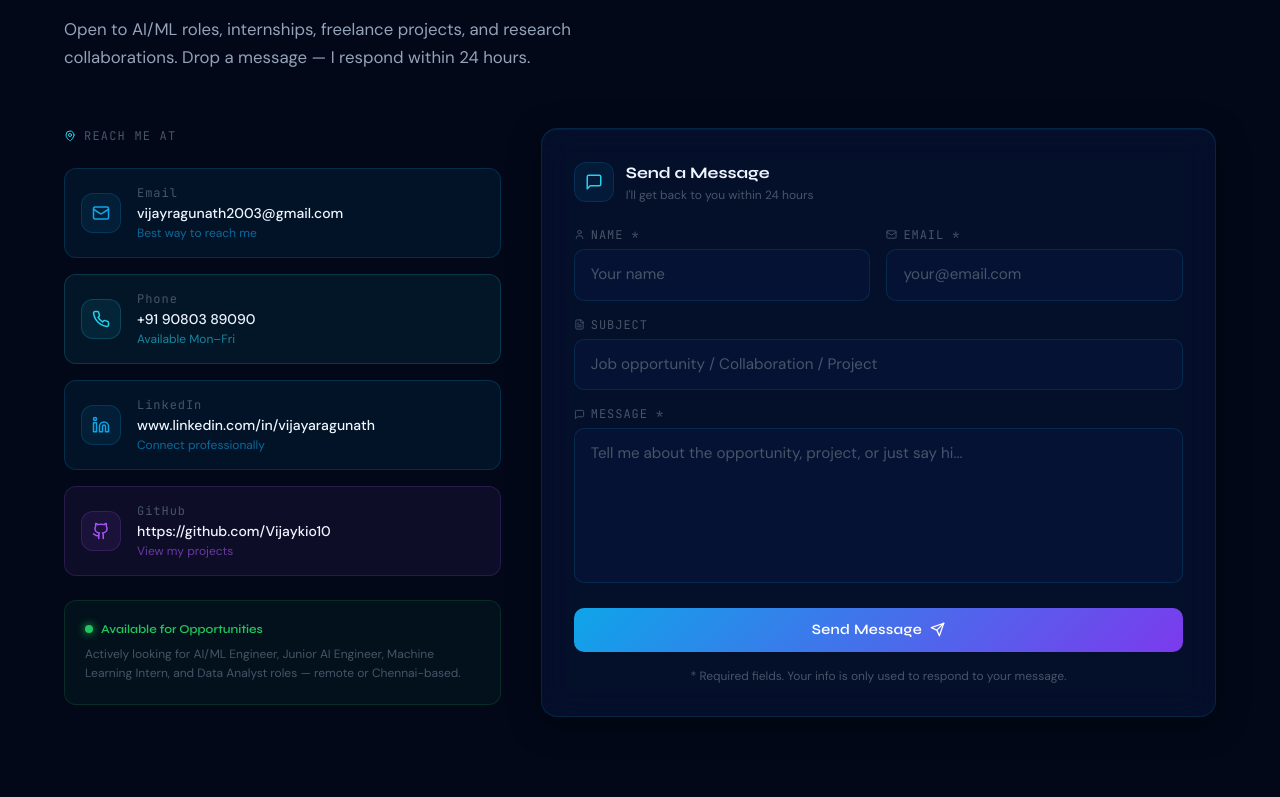
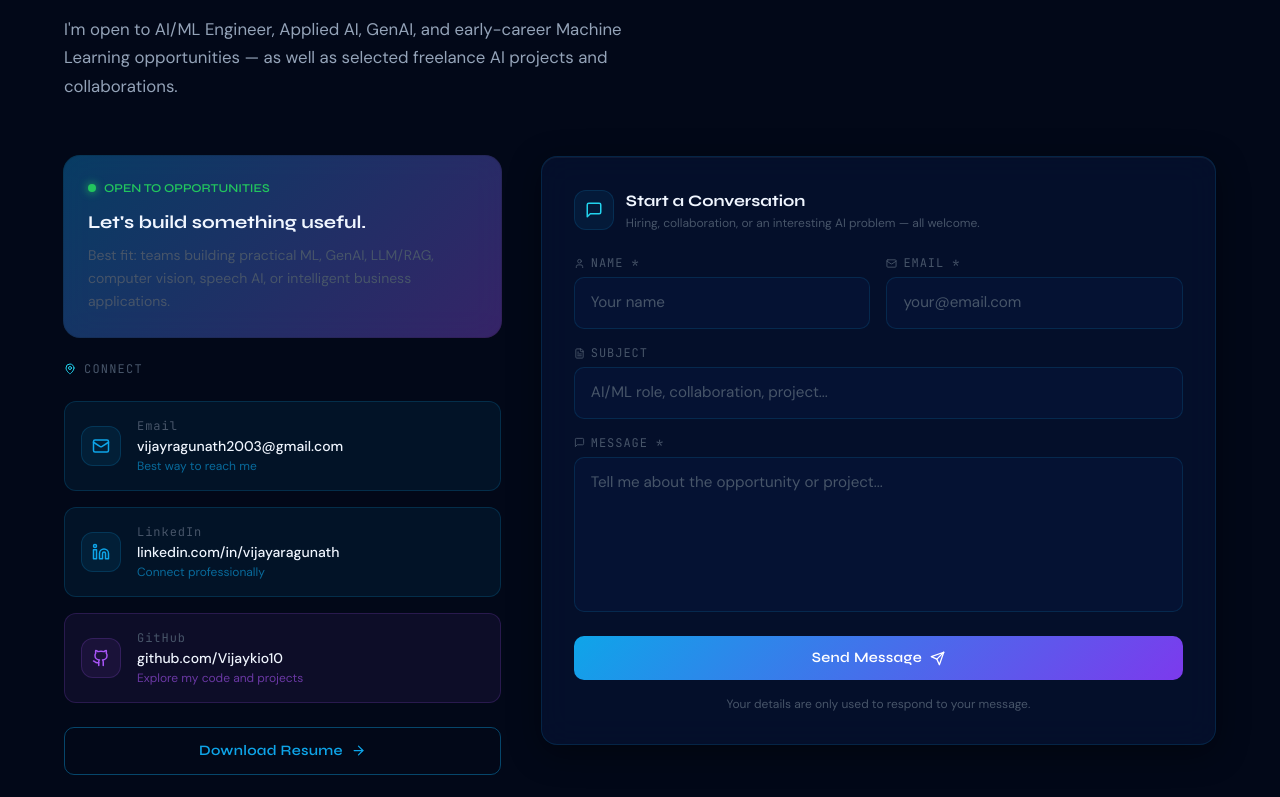
Before and after one commit to Vijaykio10/vijaya-portfolio, a React (Vite) app: page / in a window 1280 px wide. Shown: the part 9743-10540 px from the top of the page. Built offline with nearby package versions, Linux system fonts and the light colour scheme.

Commit message:
Optimize contact section for recruiter conversion

```diff
--- a/src/components/Contact.jsx
+++ b/src/components/Contact.jsx
@@ -1,8 +1,8 @@
 import { useRef, useState } from 'react'
 import { motion, useInView } from 'framer-motion'
 import {
-  Mail, Phone, Linkedin, Github, Send,
-  MapPin, MessageSquare, User, FileText, CheckCircle2,
+  Mail, Linkedin, Github, Send, MapPin, MessageSquare,
+  User, FileText, CheckCircle2, ArrowRight,
 } from 'lucide-react'
 
 const fadeUp = {
@@ -25,19 +25,9 @@ const contactLinks = [
     desc: 'Best way to reach me',
   },
   {
-    icon: Phone,
-    label: 'Phone',
-    value: '+91 90803 89090',
-    href: 'tel:9080389090',
-    accent: '#22d3ee',
-    bg: 'rgba(34,211,238,0.07)',
-    border: 'rgba(34,211,238,0.18)',
-    desc: 'Available Mon–Fri',
-  },
-  {
     icon: Linkedin,
     label: 'LinkedIn',
-    value: 'www.linkedin.com/in/vijayaragunath',
+    value: 'linkedin.com/in/vijayaragunath',
     href: 'https://linkedin.com/in/vijayaragunath',
     accent: '#0ea5e9',
     bg: 'rgba(14,165,233,0.07)',
@@ -47,12 +37,12 @@ const contactLinks = [
   {
     icon: Github,
     label: 'GitHub',
-    value: 'https://github.com/Vijaykio10',
+    value: 'github.com/Vijaykio10',
     href: 'https://github.com/Vijaykio10',
     accent: '#a855f7',
     bg: 'rgba(168,85,247,0.07)',
     border: 'rgba(168,85,247,0.18)',
-    desc: 'View my projects',
+    desc: 'Explore my code and projects',
   },
 ]
 
@@ -70,11 +60,7 @@ function ContactLink({ item, index }) {
       viewport={{ once: true, margin: '-30px' }}
       whileHover={{ y: -3, borderColor: `${accent}45` }}
       className="group flex items-center gap-4 p-4 rounded-xl transition-all duration-300"
-      style={{
-        background: bg,
-        border: `1px solid ${border}`,
-        textDecoration: 'none',
-      }}
+      style={{ background: bg, border: `1px solid ${border}`, textDecoration: 'none' }}
     >
       <div
         className="w-10 h-10 rounded-xl flex items-center justify-center flex-shrink-0 transition-all duration-300 group-hover:scale-110"
@@ -100,55 +86,42 @@ function ContactLink({ item, index }) {
 export default function Contact() {
   const headerRef = useRef(null)
   const inView = useInView(headerRef, { once: true, margin: '-60px' })
-
   const [form, setForm] = useState({ name: '', email: '', subject: '', message: '' })
   const [submitted, setSubmitted] = useState(false)
   const [sending, setSending] = useState(false)
+  const [error, setError] = useState('')
 
   const handleChange = (e) => setForm(f => ({ ...f, [e.target.name]: e.target.value }))
 
   const handleSubmit = async (e) => {
-  e.preventDefault()
+    e.preventDefault()
+    if (!form.name || !form.email || !form.message) return
 
-  if (!form.name || !form.email || !form.message) return
+    setSending(true)
+    setError('')
 
-  setSending(true)
+    try {
+      const response = await fetch('https://formspree.io/f/xdajjnzl', {
+        method: 'POST',
+        headers: { 'Content-Type': 'application/json', Accept: 'application/json' },
+        body: JSON.stringify({ ...form, _subject: form.subject || `Portfolio enquiry from ${form.name}` }),
+      })
 
-  try {
-    const response = await fetch(
-      'https://formspree.io/f/xdajjnzl',
-      {
-        method: 'POST',
-        headers: {
-          'Content-Type': 'application/json',
-          Accept: 'application/json',
-        },
-        body: JSON.stringify(form),
-      }
-    )
+      if (!response.ok) throw new Error('Unable to send message')
 
-    if (response.ok) {
       setSubmitted(true)
-      setForm({
-        name: '',
-        email: '',
-        subject: '',
-        message: '',
-      })
+      setForm({ name: '', email: '', subject: '', message: '' })
+    } catch (err) {
+      console.error(err)
+      setError('Something went wrong while sending. Please email me directly instead.')
+    } finally {
+      setSending(false)
     }
-  } catch (error) {
-    console.error(error)
-    alert('Failed to send message')
   }
-
-  setSending(false)
-}
 
   return (
     <section id="contact" className="section">
       <div className="container-max">
-
-        {/* ── Header ── */}
         <motion.div
           ref={headerRef}
           variants={fadeUp}
@@ -157,21 +130,37 @@ export default function Contact() {
           className="mb-14"
         >
           <span className="section-tag">
-            <span style={{ color: 'var(--cyan)' }}>//</span> Get In Touch
+            <span style={{ color: 'var(--cyan)' }}>//</span> Recruiter Contact
           </span>
           <h2 className="section-title">
-            Let's <span className="gradient-text">Work Together</span>
+            Have an <span className="gradient-text">AI/ML Opportunity?</span>
           </h2>
           <p className="section-subtitle">
-            Open to AI/ML roles, internships, freelance projects, and research
-            collaborations. Drop a message — I respond within 24 hours.
+            I'm open to AI/ML Engineer, Applied AI, GenAI, and early-career Machine Learning opportunities — as well as selected freelance AI projects and collaborations.
           </p>
         </motion.div>
 
         <div className="grid lg:grid-cols-5 gap-10">
-
-          {/* ── Left: Contact links ── */}
           <div className="lg:col-span-2 flex flex-col gap-4">
+            <motion.div
+              variants={fadeUp}
+              initial="hidden"
+              animate={inView ? 'visible' : 'hidden'}
+              className="gradient-border-card p-6 mb-2"
+            >
+              <div className="flex items-center gap-2 mb-3">
+                <span className="w-2 h-2 rounded-full" style={{ background: '#22c55e', boxShadow: '0 0 8px #22c55e' }} />
+                <span className="text-xs font-semibold" style={{ color: '#22c55e', fontFamily: 'Syne, sans-serif' }}>
+                  OPEN TO OPPORTUNITIES
+                </span>
+              </div>
+              <h3 className="text-lg font-bold mb-2" style={{ fontFamily: 'Syne, sans-serif' }}>
+                Let's build something useful.
+              </h3>
+              <p className="text-sm leading-relaxed" style={{ color: 'var(--text-muted)' }}>
+                Best fit: teams building practical ML, GenAI, LLM/RAG, computer vision, speech AI, or intelligent business applications.
+              </p>
+            </motion.div>
 
             <motion.p
               variants={fadeUp}
@@ -181,41 +170,21 @@ export default function Contact() {
               style={{ color: 'var(--text-muted)', letterSpacing: '0.1em' }}
             >
               <MapPin size={12} style={{ color: 'var(--cyan)' }} />
-              REACH ME AT
+              CONNECT
             </motion.p>
 
-            {contactLinks.map((item, i) => (
-              <ContactLink key={item.label} item={item} index={i} />
-            ))}
+            {contactLinks.map((item, i) => <ContactLink key={item.label} item={item} index={i} />)}
 
-            {/* Availability card */}
-            <motion.div
-              variants={fadeUp}
-              initial="hidden"
-              whileInView="visible"
-              viewport={{ once: true }}
-              className="mt-2 p-5 rounded-xl"
-              style={{
-                background: 'rgba(34,197,94,0.05)',
-                border: '1px solid rgba(34,197,94,0.15)',
-              }}
+            <a
+              href="/resume.pdf"
+              download
+              className="btn-outline mt-2 flex items-center justify-center gap-2"
+              style={{ textDecoration: 'none' }}
             >
-              <div className="flex items-center gap-2 mb-2">
-                <span
-                  className="w-2 h-2 rounded-full flex-shrink-0"
-                  style={{ background: '#22c55e', boxShadow: '0 0 8px #22c55e' }}
-                />
-                <span className="text-xs font-semibold" style={{ color: '#22c55e', fontFamily: 'Syne, sans-serif' }}>
-                  Available for Opportunities
-                </span>
-              </div>
-              <p className="text-xs leading-relaxed" style={{ color: 'var(--text-muted)' }}>
-                Actively looking for AI/ML Engineer, Junior AI Engineer, Machine Learning Intern, and Data Analyst roles — remote or Chennai-based.
-              </p>
-            </motion.div>
+              Download Resume <ArrowRight size={15} />
+            </a>
           </div>
 
-          {/* ── Right: Contact form ── */}
           <motion.div
             variants={fadeUp}
             custom={1}
@@ -224,24 +193,17 @@ export default function Contact() {
             className="lg:col-span-3"
           >
             <div className="glass-card p-7 md:p-8">
-
-              {/* Form header */}
               <div className="flex items-center gap-3 mb-6">
                 <div
                   className="w-10 h-10 rounded-xl flex items-center justify-center"
-                  style={{
-                    background: 'rgba(14,165,233,0.08)',
-                    border: '1px solid rgba(14,165,233,0.15)',
-                  }}
+                  style={{ background: 'rgba(14,165,233,0.08)', border: '1px solid rgba(14,165,233,0.15)' }}
                 >
                   <MessageSquare size={18} style={{ color: 'var(--cyan)' }} />
                 </div>
                 <div>
-                  <h3 className="text-base font-bold" style={{ fontFamily: 'Syne, sans-serif' }}>
-                    Send a Message
-                  </h3>
+                  <h3 className="text-base font-bold" style={{ fontFamily: 'Syne, sans-serif' }}>Start a Conversation</h3>
                   <p className="text-xs mt-0.5" style={{ color: 'var(--text-muted)' }}>
-                    I'll get back to you within 24 hours
+                    Hiring, collaboration, or an interesting AI problem — all welcome.
                   </p>
                 </div>
               </div>
@@ -254,112 +216,53 @@ export default function Contact() {
                 >
                   <div
                     className="w-16 h-16 rounded-2xl flex items-center justify-center"
-                    style={{
-                      background: 'rgba(34,197,94,0.1)',
-                      border: '1px solid rgba(34,197,94,0.25)',
-                      boxShadow: '0 0 24px rgba(34,197,94,0.2)',
-                    }}
+                    style={{ background: 'rgba(34,197,94,0.1)', border: '1px solid rgba(34,197,94,0.25)', boxShadow: '0 0 24px rgba(34,197,94,0.2)' }}
                   >
                     <CheckCircle2 size={28} style={{ color: '#22c55e' }} />
                   </div>
                   <div>
-                    <p className="text-lg font-bold mb-1" style={{ fontFamily: 'Syne, sans-serif' }}>
-                      Message Sent!
-                    </p>
-                    <p className="text-sm" style={{ color: 'var(--text-muted)' }}>
-                      Thanks for reaching out. I'll reply within 24 hours.
-                    </p>
+                    <p className="text-lg font-bold mb-1" style={{ fontFamily: 'Syne, sans-serif' }}>Message Sent!</p>
+                    <p className="text-sm" style={{ color: 'var(--text-muted)' }}>Thanks for reaching out. I'll get back to you soon.</p>
                   </div>
-                  <button
-                    onClick={() => setSubmitted(false)}
-                    className="btn-outline text-sm py-2 px-5 mt-2"
-                  >
-                    Send Another
-                  </button>
+                  <button onClick={() => setSubmitted(false)} className="btn-outline text-sm py-2 px-5 mt-2">Send Another</button>
                 </motion.div>
               ) : (
                 <form onSubmit={handleSubmit} className="space-y-4" noValidate>
-
-                  {/* Name + Email row */}
                   <div className="grid sm:grid-cols-2 gap-4">
                     <div>
-                      <label
-                        className="text-xs font-mono mb-1.5 flex items-center gap-1.5"
-                        style={{ color: 'var(--text-muted)', display: 'flex', letterSpacing: '0.08em' }}
-                      >
-                        <User size={11} />
-                        NAME *
+                      <label className="text-xs font-mono mb-1.5 flex items-center gap-1.5" style={{ color: 'var(--text-muted)', letterSpacing: '0.08em' }}>
+                        <User size={11} /> NAME *
                       </label>
-                      <input
-                        type="text"
-                        name="name"
-                        value={form.name}
-                        onChange={handleChange}
-                        placeholder="Your name"
-                        required
-                        className="contact-input"
-                      />
+                      <input type="text" name="name" value={form.name} onChange={handleChange} placeholder="Your name" required className="contact-input" />
                     </div>
                     <div>
-                      <label
-                        className="text-xs font-mono mb-1.5 flex items-center gap-1.5"
-                        style={{ color: 'var(--text-muted)', display: 'flex', letterSpacing: '0.08em' }}
-                      >
-                        <Mail size={11} />
-                        EMAIL *
+                      <label className="text-xs font-mono mb-1.5 flex items-center gap-1.5" style={{ color: 'var(--text-muted)', letterSpacing: '0.08em' }}>
+                        <Mail size={11} /> EMAIL *
                       </label>
-                      <input
-                        type="email"
-                        name="email"
-                        value={form.email}
-                        onChange={handleChange}
-                        placeholder="your@email.com"
-                        required
-                        className="contact-input"
-                      />
+                      <input type="email" name="email" value={form.email} onChange={handleChange} placeholder="your@email.com" required className="contact-input" />
                     </div>
                   </div>
 
-                  {/* Subject */}
                   <div>
-                    <label
-                      className="text-xs font-mono mb-1.5 flex items-center gap-1.5"
-                      style={{ color: 'var(--text-muted)', display: 'flex', letterSpacing: '0.08em' }}
-                    >
-                      <FileText size={11} />
-                      SUBJECT
+                    <label className="text-xs font-mono mb-1.5 flex items-center gap-1.5" style={{ color: 'var(--text-muted)', letterSpacing: '0.08em' }}>
+                      <FileText size={11} /> SUBJECT
                     </label>
-                    <input
-                      type="text"
-                      name="subject"
-                      value={form.subject}
-                      onChange={handleChange}
-                      placeholder="Job opportunity / Collaboration / Project"
-                      className="contact-input"
-                    />
+                    <input type="text" name="subject" value={form.subject} onChange={handleChange} placeholder="AI/ML role, collaboration, project..." className="contact-input" />
                   </div>
 
-                  {/* Message */}
                   <div>
-                    <label
-                      className="text-xs font-mono mb-1.5 flex items-center gap-1.5"
-                      style={{ color: 'var(--text-muted)', display: 'flex', letterSpacing: '0.08em' }}
-                    >
-                      <MessageSquare size={11} />
-                      MESSAGE *
+                    <label className="text-xs font-mono mb-1.5 flex items-center gap-1.5" style={{ color: 'var(--text-muted)', letterSpacing: '0.08em' }}>
+                      <MessageSquare size={11} /> MESSAGE *
                     </label>
-                    <textarea
-                      name="message"
-                      value={form.message}
-                      onChange={handleChange}
-                      placeholder="Tell me about the opportunity, project, or just say hi..."
-                      rows={5}
-                      required
-                      className="contact-input resize-none"
-                    />
+                    <textarea name="message" value={form.message} onChange={handleChange} placeholder="Tell me about the opportunity or project..." rows={5} required className="contact-input resize-none" />
                   </div>
 
-                  {/* Submit */}
+                  {error && (
+                    <p className="text-xs leading-relaxed" style={{ color: '#fb7185' }}>
+                      {error}
+                    </p>
+                  )}
+
                   <motion.button
                     type="submit"
                     whileHover={{ scale: 1.02 }}
@@ -369,26 +272,13 @@ export default function Contact() {
                     style={{ opacity: sending ? 0.8 : 1 }}
                   >
                     <span style={{ display: 'flex', alignItems: 'center', gap: '8px' }}>
-                      {sending ? (
-                        <>
-                          <motion.div
-                            animate={{ rotate: 360 }}
-                            transition={{ duration: 0.8, repeat: Infinity, ease: 'linear' }}
-                            className="w-4 h-4 border-2 border-white border-t-transparent rounded-full"
-                          />
-                          Sending...
-                        </>
-                      ) : (
-                        <>
-                          Send Message
-                          <Send size={15} />
-                        </>
-                      )}
+                      {sending ? 'Sending...' : 'Send Message'}
+                      {!sending && <Send size={15} />}
                     </span>
                   </motion.button>
 
                   <p className="text-xs text-center" style={{ color: 'var(--text-muted)' }}>
-                    * Required fields. Your info is only used to respond to your message.
+                    Your details are only used to respond to your message.
                   </p>
                 </form>
               )}
```
